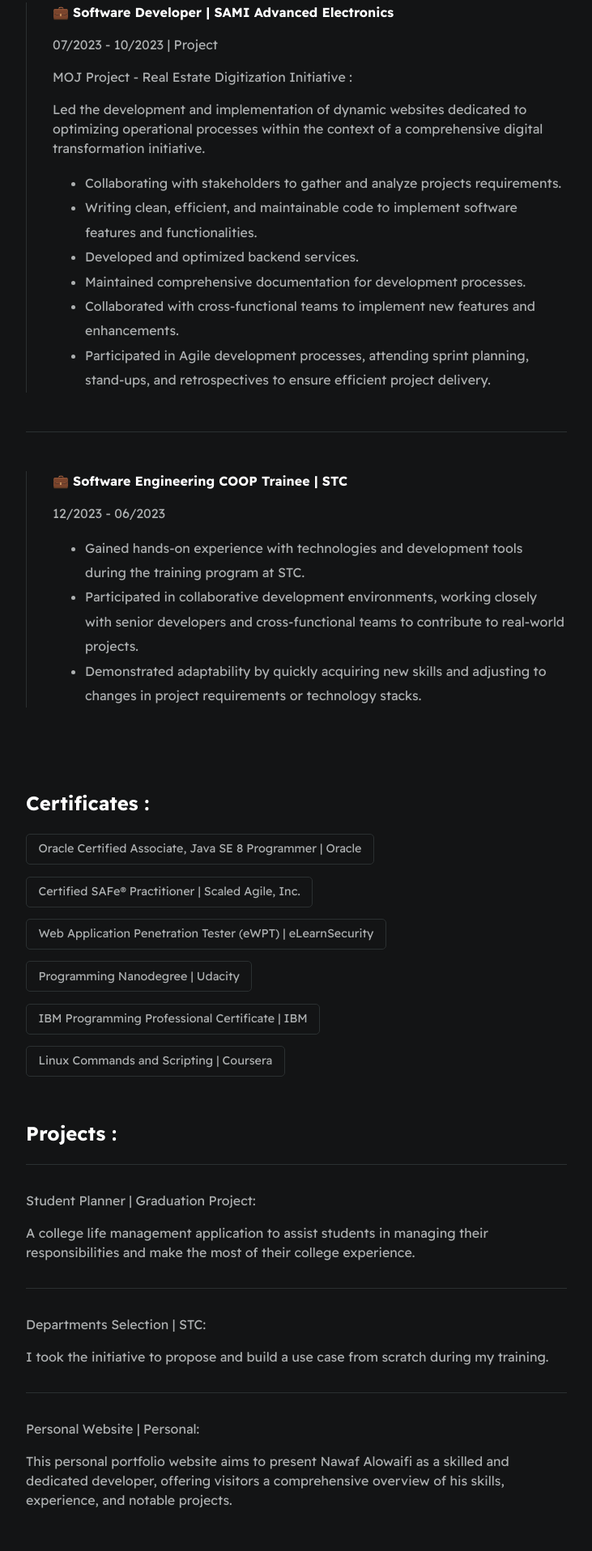
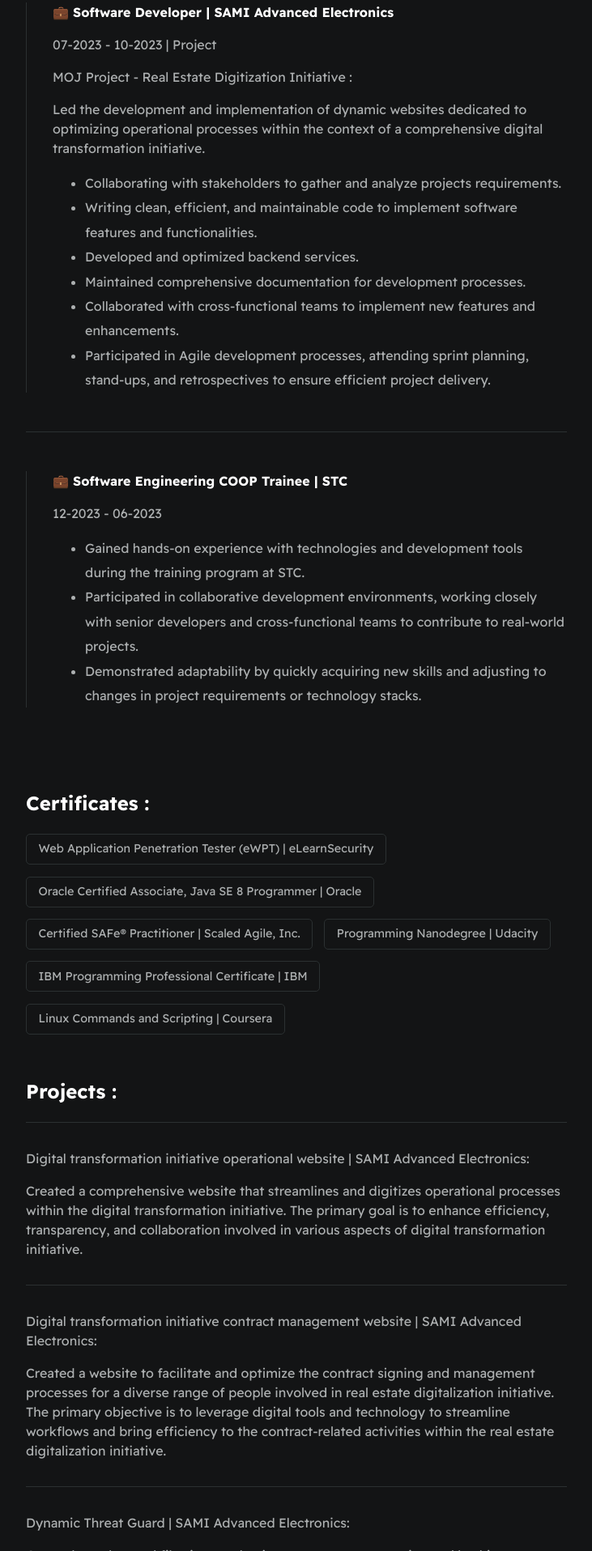
Before and after one commit to NawafAlowaifi/NawafAlowaifi.github.io, a plain HTML site: page index.html in a window 1280 px wide. Shown: the part 1613-3529 px from the top of the page at 81% size, without its empty margins (274-1005 px from the left). Drawn offline with Linux system fonts and the light colour scheme.

Commit message:
SAMI Projects

```diff
--- a/index.html
+++ b/index.html
@@ -54,7 +54,7 @@
                     <div class="card--techstack"><span>.NET Framework, Spring Boot, RestAPI</span></div>
                     <div class="card--techstack"><span>PostgresSQL, SQL Server, pgAdmin</span></div>
                     <div class="card--techstack"><span>HTML, CSS, Javascript</span></div>
-                    <div class="card--techstack"><span>Web Application Security, Penetration Testing</span></div>
+                    <div class="card--techstack"><span>Web Application Security, Penetration Testing, Vulnerability assessment, Linux</span></div>
                     <div class="card--techstack"><span>Git, GitHub, GitLab</span></div>
                     <div class="card--techstack"><span>Requirement analysis, UML diagrams, Waterfall, Agile, Jira</span></div>
                 </div>
@@ -66,7 +66,7 @@
                 <div class="line-break"></div>
                 <div class="card--work-history">
                     <strong>📚 Bachelor's Degree, Software Engineering | King Saud University</strong>
-                    <p>09/2018 - 03/2023 </p>
+                    <p>2019 - 2023 </p>
                     <p>GPA : 4.59 </p>
                       <p>Second Class Honors, Ranked 6th amongst my colleagues.</p>
 
@@ -84,7 +84,7 @@
                 <div class="line-break"></div>
                 <div class="card--work-history">
                     <strong>💼 Software Developer | SAMI Advanced Electronics</strong>
-                    <p>07/2023 - 10/2023 | Project</p>
+                    <p>07-2023 - 10-2023 | Project</p>
                     <p>MOJ Project - Real Estate Digitization Initiative : </p>
                       <p>  Led the development and implementation of dynamic websites dedicated to optimizing operational processes within the context of a comprehensive digital transformation initiative.</p>
                     <ul>
@@ -101,7 +101,7 @@
 
                 <div class="card--work-history">
                     <strong>💼 Software Engineering COOP Trainee | STC</strong>
-                    <p>12/2023 - 06/2023</p>
+                    <p>12-2023 - 06-2023</p>
                     <ul>
                         <li>Gained hands-on experience with technologies and development tools during the training program at STC.</li>
                         <li>Participated in collaborative development environments, working closely with senior developers and cross-functional teams to contribute to real-world projects.</li>
@@ -114,17 +114,28 @@
                 <h2>Certificates : </h2>
 
                 <div id="wrapper--techstack__items">
+                    <div class="card--techstack"><span>Web Application Penetration Tester (eWPT) | eLearnSecurity</span></div>
                     <div class="card--techstack"><span>Oracle Certified Associate, Java SE 8 Programmer | Oracle</span></div>
                     <div class="card--techstack"><span>Certified SAFe® Practitioner | Scaled Agile, Inc.</span></div>
-                    <div class="card--techstack"><span>Web Application Penetration Tester (eWPT) | eLearnSecurity</span></div>
                     <div class="card--techstack"><span>Programming Nanodegree | Udacity</span></div>
-                    </br>
                     <div class="card--techstack"><span>IBM Programming Professional Certificate | IBM</span></div>
                     <div class="card--techstack"><span>Linux Commands and Scripting | Coursera</span></div>
                 </div>
             </section>
             <section class="section--page">
                 <h2>Projects : </h2>
+                <div class="card--project">
+                    <p >Digital transformation initiative operational website | SAMI Advanced Electronics: </p>
+                    <p>Created a comprehensive website that streamlines and digitizes operational processes within the digital transformation initiative. The primary goal is to enhance efficiency, transparency, and collaboration involved in various aspects of digital transformation initiative.</p>
+                </div>
+                <div class="card--project">
+                    <p >Digital transformation initiative contract management website | SAMI Advanced Electronics: </p>
+                    <p>Created a website to facilitate and optimize the contract signing and management processes for a diverse range of people involved in real estate digitalization initiative. The primary objective is to leverage digital tools and technology to streamline workflows and bring efficiency to the contract-related activities within the real estate digitalization initiative.</p>
+                </div>
+                <div class="card--project">
+                    <p >Dynamic Threat Guard | SAMI Advanced Electronics: </p>
+                    <p>Created an advanced filtering mechanism to prevent penetration and hacking attempts by dynamically analyzing and blocking malicious traffic.</p>
+                </div>
                 <div class="card--project">
                     <p >Student Planner | Graduation Project: </p>
                     <p>A college life management application to assist students in managing their responsibilities and make the most of their college experience.</p>
```
